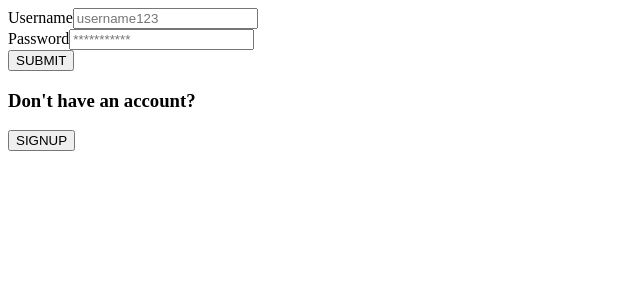
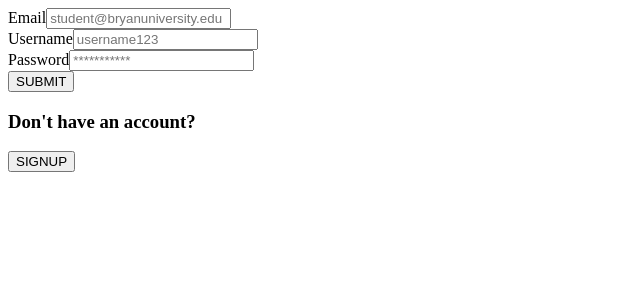
Before and after one commit to krenee411/220-Capstone, a React (Create React App) app in the folder client/: page /login in a window 1280 px wide. Shown: the top 300 px of the page, without its empty margins (0-640 px from the left). Built offline with nearby package versions, Linux system fonts and the light colour scheme.

Commit message:
axios & Auth Token

```diff
--- a/client/package.json
+++ b/client/package.json
@@ -6,6 +6,7 @@
     "@testing-library/jest-dom": "^5.16.5",
     "@testing-library/react": "^13.4.0",
     "@testing-library/user-event": "^13.5.0",
+    "axios": "^1.2.0",
     "react": "^18.2.0",
     "react-dom": "^18.2.0",
     "react-router-dom": "^6.4.3",
--- a/client/src/App.js
+++ b/client/src/App.js
@@ -6,8 +6,6 @@ import About from './About/About.js';
 import Memories from './Memories/Memories.js';
 import NavBar from './NavBar/NavBar.js'
 import RenderForm from './Auth/RenderForm'
-
-
 
 function App() {
   const [token, setToken] = useState()
@@ -23,7 +21,7 @@ function App() {
          <Route element={<Landing/>} exact path='/'></Route>
          <Route element={<About/>} path='/about'></Route>
          <Route element={<Memories/>} path='/Memories'></Route>
-         <Route element={<RenderForm/>} path = '/login'></Route>
+         <Route element={<RenderForm setToken={setToken}/>} path = '/login'></Route>
        </Routes>
     </div>
   );
--- a/client/src/Auth/Form.js
+++ b/client/src/Auth/Form.js
@@ -3,6 +3,8 @@ import React from "react";
 export default function Form(props){
     return(
         <form onSubmit={props.submit}>
+            <label htmlFor="email">Email</label>
+            <input type="email" placeholder="student@bryanuniversity.edu" id="email" name="email" value={props.email} onChange={(e) => props.setEmail(e.target.value)}/><br></br>
             <label htmlFor="username">Username</label>
             <input type="text" placeholder="username123" id="username" name="username" value={props.username} onChange={(e) => props.setUsername(e.target.value)}/><br></br>
             <label htmlFor="password">Password</label>
--- a/client/src/Auth/Login.js
+++ b/client/src/Auth/Login.js
@@ -1,27 +1,47 @@
 import React from "react"
 import { useState } from 'react';
 import Form from "./Form"
-
+import PropTypes from 'prop-types'
+import axios from 'axios'
 
 export const Login = (props) => {
-
+    const [email, setEmail] = useState("");
     const [username, setUsername] = useState("");
     const [password, setPassword] = useState("");
 
     const handleSubmit = (e) => {
         e.preventDefault();
-        console.log(username)
-
+        const request = {
+            method: 'Post',
+            url: 'http://localhost:9000/auth/login',
+            proxy: {
+              host: "http://localhost",
+              port: 9000,
+            },
+            data:{
+                email:email,
+                username:username,
+                password:password
+            }
+          };
+        axios(request)
+        .then((resp) => {
+          console.log('response: ', resp);
+          props.setToken(resp.data.token)
+        })
     }
 
     return(
         <>
-            <Form submit={handleSubmit} username={username} password={password} setUsername={setUsername} setPassword={setPassword}/>
+            <Form submit={handleSubmit} username={username} password={password} email={email} setUsername={setUsername} setPassword={setPassword} setEmail={setEmail}/>
             <h3>Don't have an account?</h3>
             <button onClick={() => props.toggleForm('signup')}>SIGNUP</button>
         </>
     )
+}
 
+Login.propTypes = {
+    setToken: PropTypes.func.isRequired
 }
 
 export default Login;
--- a/client/src/Auth/RenderForm.js
+++ b/client/src/Auth/RenderForm.js
@@ -3,7 +3,7 @@ import { useState } from "react";
 import Login from "./Login"
 import Signup from "./Signup"
 
-export default function RenderForm(){
+export default function RenderForm(props){
     const [form, setForm] = useState("login");
 
     const toggleForm = (formValue) => {
@@ -13,7 +13,7 @@ export default function RenderForm(){
     return(
         <div>
             {
-                form === "login" ? <Login toggleForm={toggleForm}/> : <Signup toggleForm={toggleForm}/>
+                form === "login" ? <Login toggleForm={toggleForm} setToken={props.setToken}/> : <Signup toggleForm={toggleForm} setToken={props.setToken}/>
             }
         </div>
     )
--- a/client/src/Auth/Signup.js
+++ b/client/src/Auth/Signup.js
@@ -3,6 +3,7 @@ import { useState } from "react";
 import Form from "./Form"
 
 export const Signup = (props) => {
+    const [email, setEmail] = useState('');
     const [username, setUsername] = useState('');
     const [password, setPassword] = useState('');
 
@@ -13,7 +14,7 @@ export const Signup = (props) => {
 
     return(
         <>
-            <Form submit={handleSubmit} username={username} password={password} setUsername={setUsername} setPassword={setPassword}/>
+            <Form submit={handleSubmit} username={username} password={password} email ={email} setUsername={setUsername} setPassword={setPassword} setEmail={setEmail}/>
             <h3>Already have an account?</h3>
             <button onClick={() => props.toggleForm('login')}>SIGNIN</button>
         </>
```
Also changed, not shown: 1 other file (tests, documents, lock files or other folders).
